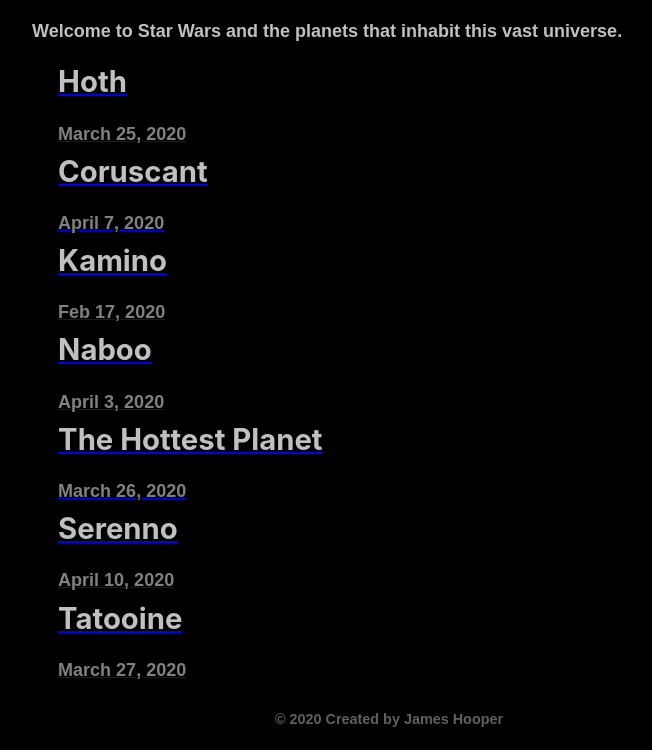
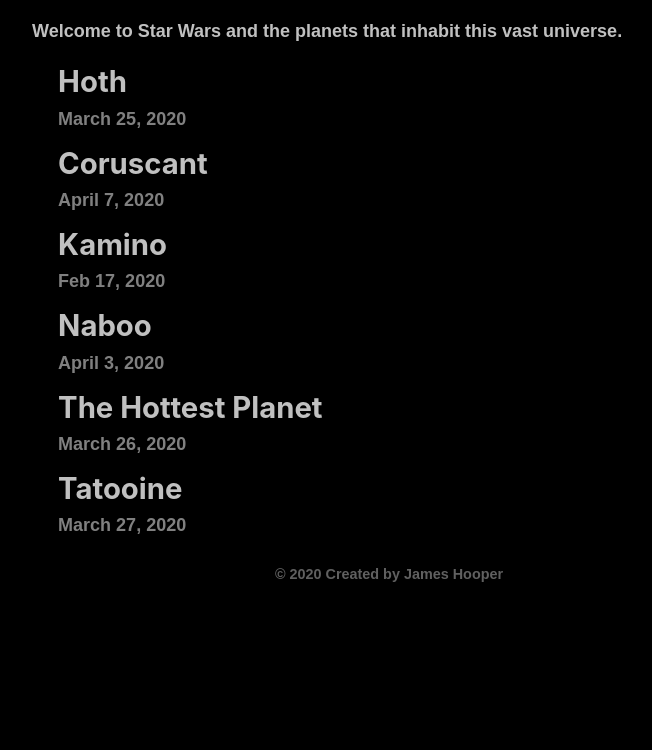
Before and after one commit to jamesdesigns/star-wars, a Gatsby site: page /planets in a window 1280 px wide. Shown: the part 334-1084 px from the top of the page, without its empty margins (251-903 px from the left). After the commit the page ends 939 px from the top, so only its background shows below. Built offline with nearby package versions, Linux system fonts and the light colour scheme; Gatsby itself is replaced by a stand-in of ours.

Commit message:
Remove an extra planet from the planets

```diff
--- a/src/pages/planets.js
+++ b/src/pages/planets.js
@@ -36,9 +36,16 @@
                     {data.allMarkdownRemark.edges.map((edge) => {
                         return (
                             <li>
-                                <Link to={`/planets/${edge.node.fields.slug}`}>
-                                    <h2 style={{color: '#c0c0c0'}}>{edge.node.frontmatter.title}</h2>
-                                    <p style={{color:'gray'}}>{edge.node.frontmatter.date}</p>
+                                <Link style={{textDecoration: 'none'}} to={`/planets/${edge.node.fields.slug}`}>
+                                    <h2 style={{
+                                        color: '#c0c0c0',
+
+                                        }}>{edge.node.frontmatter.title}</h2>
+                                    <p style={{
+                                        color:'gray',
+                                        marginTop: '-15px',
+                                        marginBottom: '20px'
+                                        }}>{edge.node.frontmatter.date}</p>
                                 </Link>
                             </li>
                         )
--- a/src/posts/serenno.md
+++ /dev/null
@@ -1,12 +0,0 @@
----
-date: "April 10, 2020"
-title: "Serenno"
----
-
-![Serenno](./Serenno.jpeg)
-
-## Serenno
-
-Count Dooku’s home planet is nothing to sneeze at. Those looking for a place to hideaway from it all for a while might put Serenno at the top of the list. The mountains and cliff-side homes offer seclusion and privacy in a lovely setting. Plan a long stay, pack some books, and disconnect from the HoloNet.
-
-Areas to avoid: Anywhere Count Dooku has been spotted
```
Also changed, not shown: src/posts/Serenno.jpeg (deleted).
